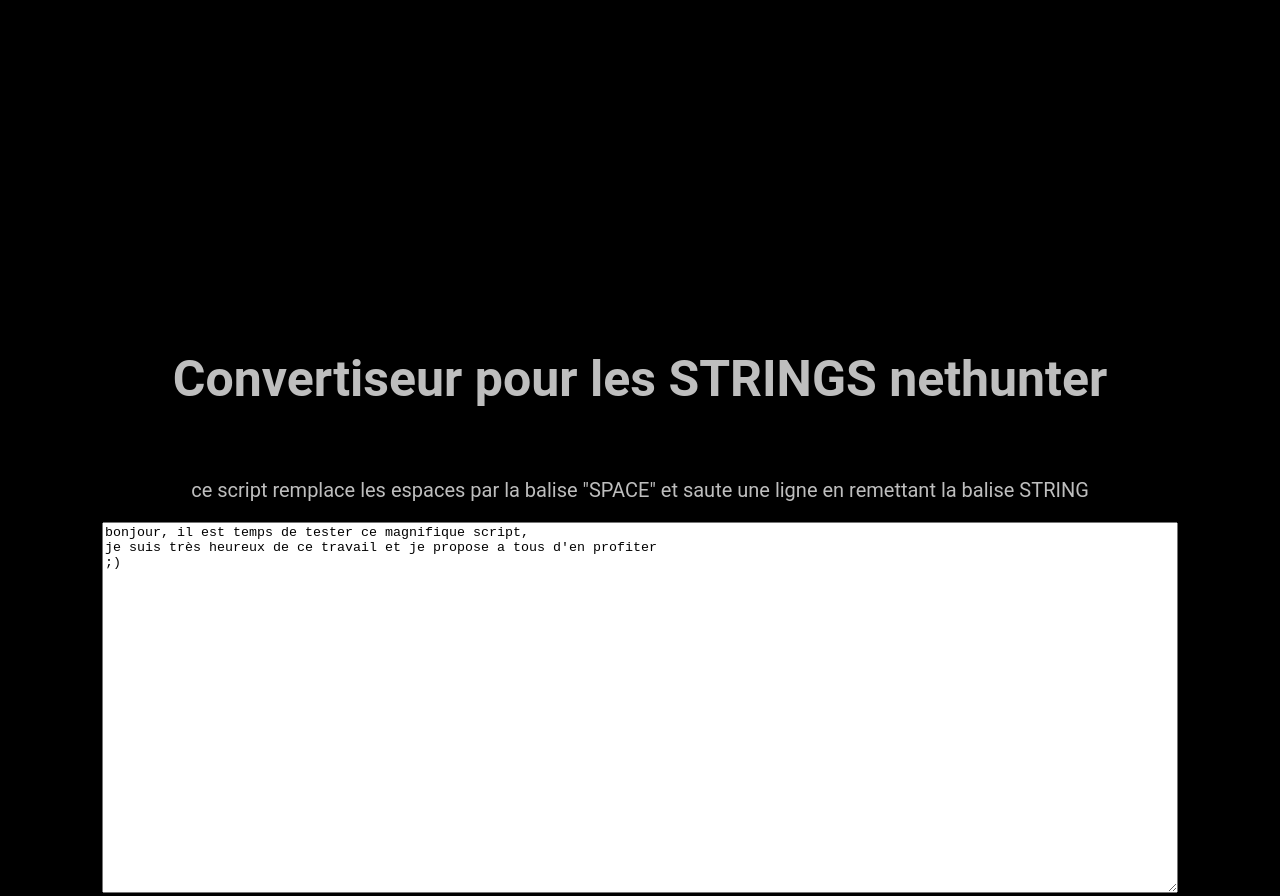
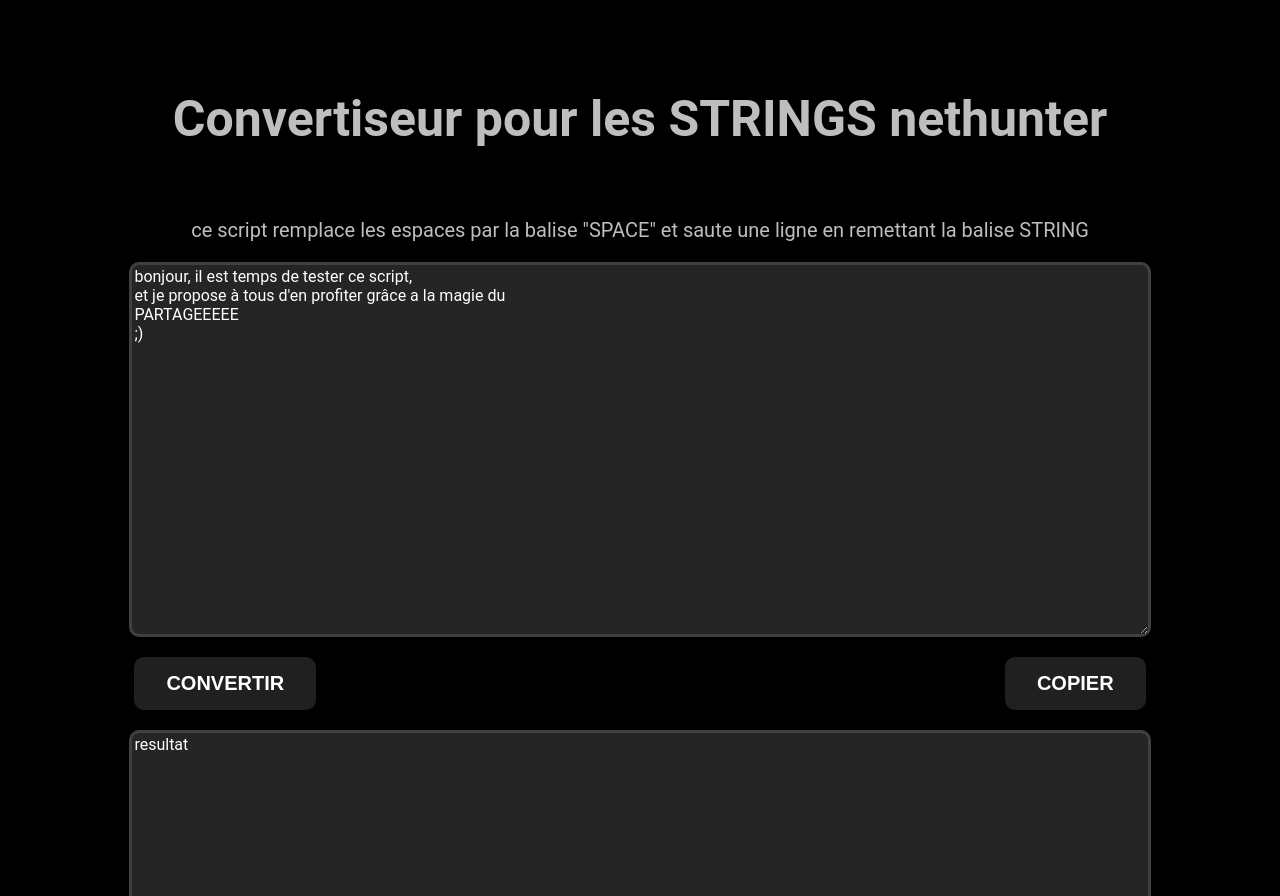
Before and after one commit to Hmidoukourouk/DuckyToNethunterConvertor, a plain HTML site: page index.html in a window 1280 px wide. Shown: the top 896 px of the page. Drawn offline with Linux system fonts and the light colour scheme.

Commit message:
cosmetic
cosmetic

```diff
--- a/css.css
+++ b/css.css
@@ -2,13 +2,16 @@ p{
     font-family: 'Roboto', sans-serif;
     font-size: 20px;
     color: rgb(190, 190, 190);
+    text-align: center;
+    margin-left: 50px;
+    margin-right: 50px;
 }
 
 body{
     background-color: black;
 }
 .centreur{
-    margin-top: 300px;
+    margin-top: 40px;
     display: flex;
     flex-direction: column;
     align-content: center;
@@ -16,16 +19,25 @@ body{
     align-items: center;
 }
 
-#textArea{
-    width: 1070px;
+
+
+.textFormat{
+    width: 80%;
     height: 365px;
+    background-color: rgb(37, 37, 37);
+    color: white;
+    border: 3px solid;
+    border-color: #404040;
+    font-family: 'Roboto', sans-serif;
+    font-size: 100%;
+    border-radius: 10px;
 }
-
 .bouton{
-    margin-top: 50px;
+    margin-top: 20px;
+    margin-bottom: 20px;
     color: white;
     background-color: rgb(32, 32, 32);
-    font-size: 50px;
+    font-size: 20px;
     border-radius: 10px;
 
     border: none;
@@ -49,7 +61,10 @@ body{
     font-size: 50px;
 }
 
-#result{
-    width: 1070px;
-    height: 365px;
+.buttonContainer{
+    display: flex;
+    width: 80%;
+    justify-content: space-between;
+    align-items: center;
+    flex-direction: row;
 }
--- a/index.html
+++ b/index.html
@@ -29,22 +29,21 @@
 <script src="js.js"></script>
 
 <body>
-    <div class="centreur">
+<div class="centreur">
     <p id="gras" >Convertiseur pour les STRINGS nethunter</p>
     <p>ce script remplace les espaces par la balise "SPACE" et saute une ligne en remettant la balise STRING</p>
 
-    <textarea id="textArea" type="text" name=textval>bonjour, il est temps de tester ce magnifique script,
-je suis très heureux de ce travail et je propose a tous d'en profiter
+    <textarea class="textFormat" id="textArea" type="text" name=textval>bonjour, il est temps de tester ce script,
+et je propose à tous d'en profiter grâce a la magie du
+PARTAGEEEEE
 ;)</textarea>
 
+<div class="buttonContainer">
     <button class="bouton" onclick="Conversion()" >CONVERTIR</button>
 
-    <button class="bouton" onclick="Copie()">copier</button>
+    <button class="bouton" onclick="Copie()">COPIER</button>
+</div>
+    <textarea class="textFormat" id="result" type="text" name=textval>resultat</textarea>
 
-    <br><br><br>
-
-
-    <textarea id="result" type="text" name=textval>resultat</textarea>
-
-    </div>
+</div>
 </body>
```
